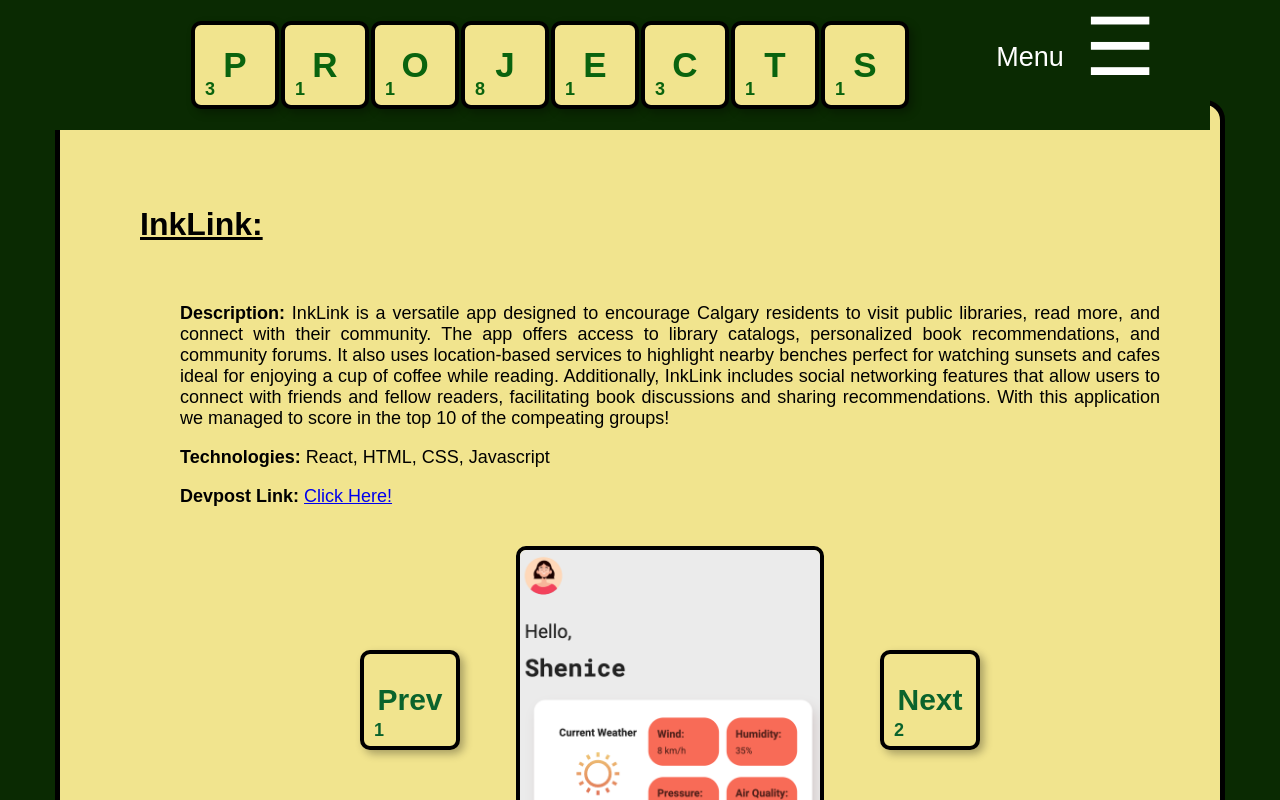
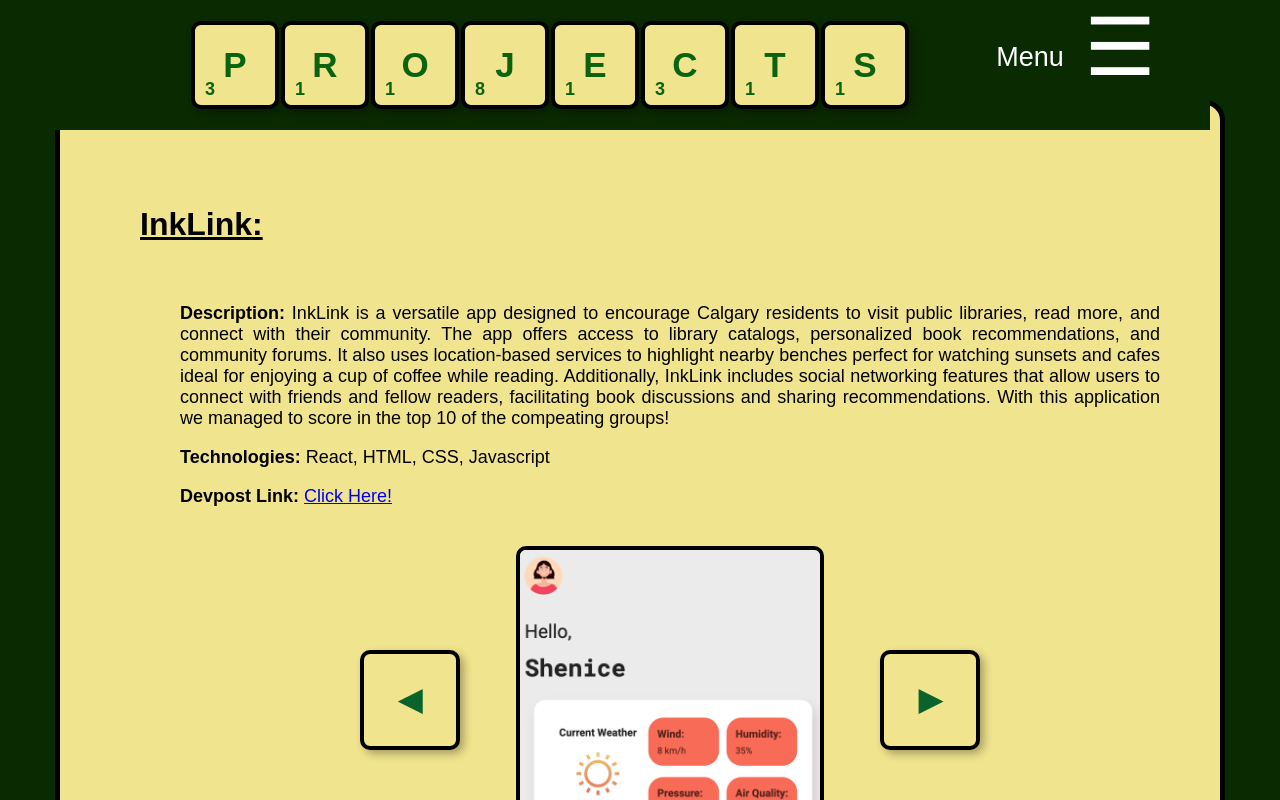
Before and after one commit to sofitapias03/personal_portfolio, a React (Create React App) app in the folder tapias_portfolio/: page /Projects in a window 1280 px wide. Built offline with nearby package versions, Linux system fonts and the light colour scheme.

Commit message:
changed the buttons for the carousel from prev and next to arrows, this way its more fitting and eastetic when displayed on differnt screen sizes.

```diff
--- a/tapias_portfolio/src/Components/carousel.js
+++ b/tapias_portfolio/src/Components/carousel.js
@@ -17,16 +17,17 @@ const Carousel = ({ images }) => {
   return (
     <div className="carousel">
       <button className="prev" onClick={prevSlide}>
-        <div className="tile-content-button">Prev</div>
-        <div className="tile-number">1</div>
+        <div className="tile-content-button">&#x25C0;</div> {/* Unicode value for ◀ */}
+
       </button>
-      <img src={images[currentIndex]} alt="carousel slide" />
+      <img className='carousel-img' src={images[currentIndex]} alt="carousel slide" />
       <button className="next" onClick={nextSlide}>
-        <div className="tile-content-button">Next</div>
-        <div className="tile-number">2</div>
+        <div className="tile-content-button">&#x25B6;</div> {/* Unicode value for ▶ */}
+
       </button>
     </div>
   );
+
 };
 
 export default Carousel;
```
